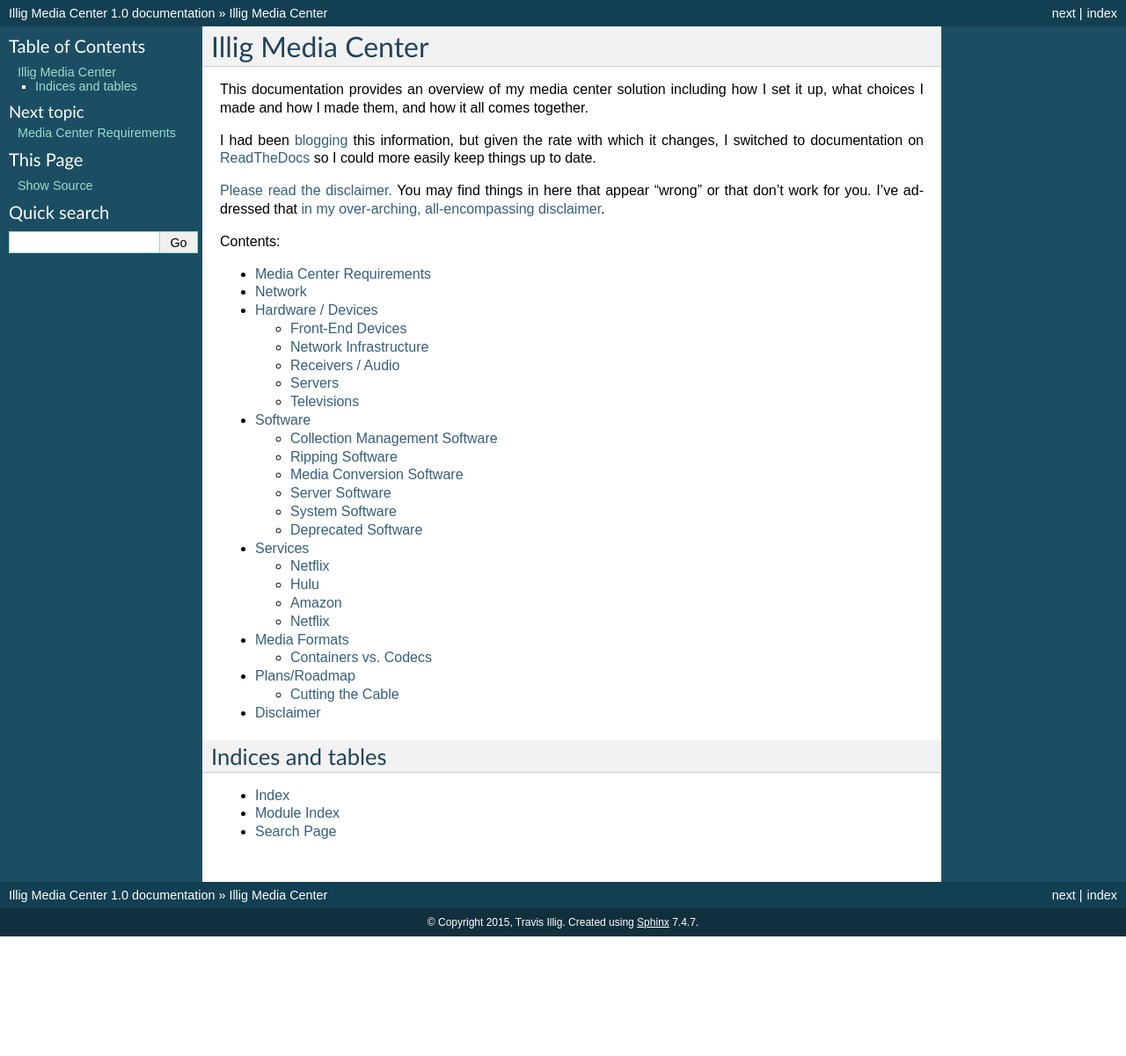
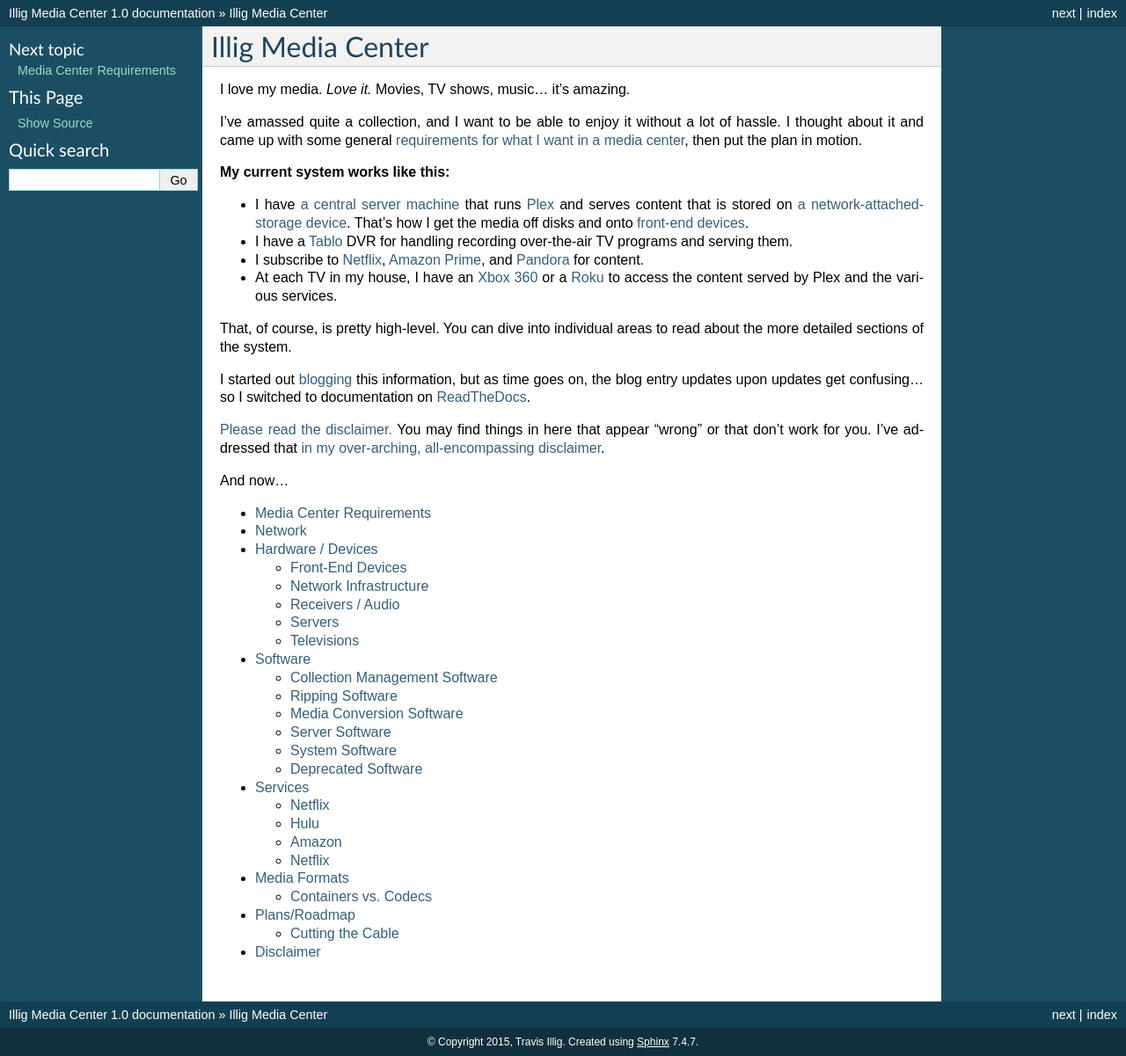
Before and after one commit to tillig/mediacenter, a Sphinx documentation site: the page built from docs/index.rst, in a window 1280 px wide. Shown: the whole page at 88% size. Built offline with Sphinx 7.4.7, drawn with Linux system fonts in a browser that asks for light colours; before the commit the page ends 1065 px from its top, so only the background shows below that.

Commit message:
Added overview info.

```diff
--- a/docs/hardware/server/index.rst
+++ b/docs/hardware/server/index.rst
@@ -6,6 +6,7 @@
     synologyds1010.rst
     hpex475.rst
     megaplex.rst
+    tablo.rst
 
 Network Attached Storage Research
 =================================
--- /dev/null
+++ b/docs/hardware/server/tablo.rst
@@ -0,0 +1,3 @@
+=====
+Tablo
+=====
--- a/docs/index.rst
+++ b/docs/index.rst
@@ -2,29 +2,33 @@
 Illig Media Center
 ==================
 
-This documentation provides an overview of my media center solution including how I set it up, what choices I made and how I made them, and how it all comes together.
+I love my media. *Love it.* Movies, TV shows, music... it's amazing.
 
-I had been `blogging <http://www.paraesthesia.com>`_ this information, but given the rate with which it changes, I switched to documentation on `ReadTheDocs <https://readthedocs.org/>`_ so I could more easily keep things up to date.
+I've amassed quite a collection, and I want to be able to enjoy it without a lot of hassle. I thought about it and came up with some general :doc:`requirements for what I want in a media center <requirements>`, then put the plan in motion.
+
+**My current system works like this:**
+
+- I have :doc:`a central server machine <hardware/server/megaplex>` that runs :doc:`Plex <software/serve/plex>` and serves content that is stored on :doc:`a network-attached-storage device <hardware/server/synologyds1010>`. That's how I get the media off disks and onto :doc:`front-end devices <hardware/frontend/index>`.
+- I have a :doc:`Tablo <hardware/server/tablo>` DVR for handling recording over-the-air TV programs and serving them.
+- I subscribe to :doc:`Netflix <services/netflix>`, :doc:`Amazon Prime <services/amazon>`, and :doc:`Pandora <services/pandora>` for content.
+- At each TV in my house, I have an :doc:`Xbox 360 <hardware/frontend/xbox360>` or a :doc:`Roku <hardware/frontend/roku>` to access the content served by Plex and the various services.
+
+That, of course, is pretty high-level. You can dive into individual areas to read about the more detailed sections of the system.
+
+I started out `blogging <http://www.paraesthesia.com>`_ this information, but as time goes on, the blog entry updates upon updates get confusing... so I switched to documentation on `ReadTheDocs <https://readthedocs.org/>`_.
 
 :doc:`Please read the disclaimer. <disclaimer>` You may find things in here that appear "wrong" or that don't work for you. I've addressed that :doc:`in my over-arching, all-encompassing disclaimer <disclaimer>`.
 
-Contents:
+And now...
 
 .. toctree::
-   :maxdepth: 2
+    :maxdepth: 2
 
-   requirements.rst
-   network/index.rst
-   hardware/index.rst
-   software/index.rst
-   services/index.rst
-   formats/index.rst
-   plans/index.rst
-   disclaimer.rst
-
-Indices and tables
-==================
-
-* :ref:`genindex`
-* :ref:`modindex`
-* :ref:`search`
+    requirements.rst
+    network/index.rst
+    hardware/index.rst
+    software/index.rst
+    services/index.rst
+    formats/index.rst
+    plans/index.rst
+    disclaimer.rst
```
